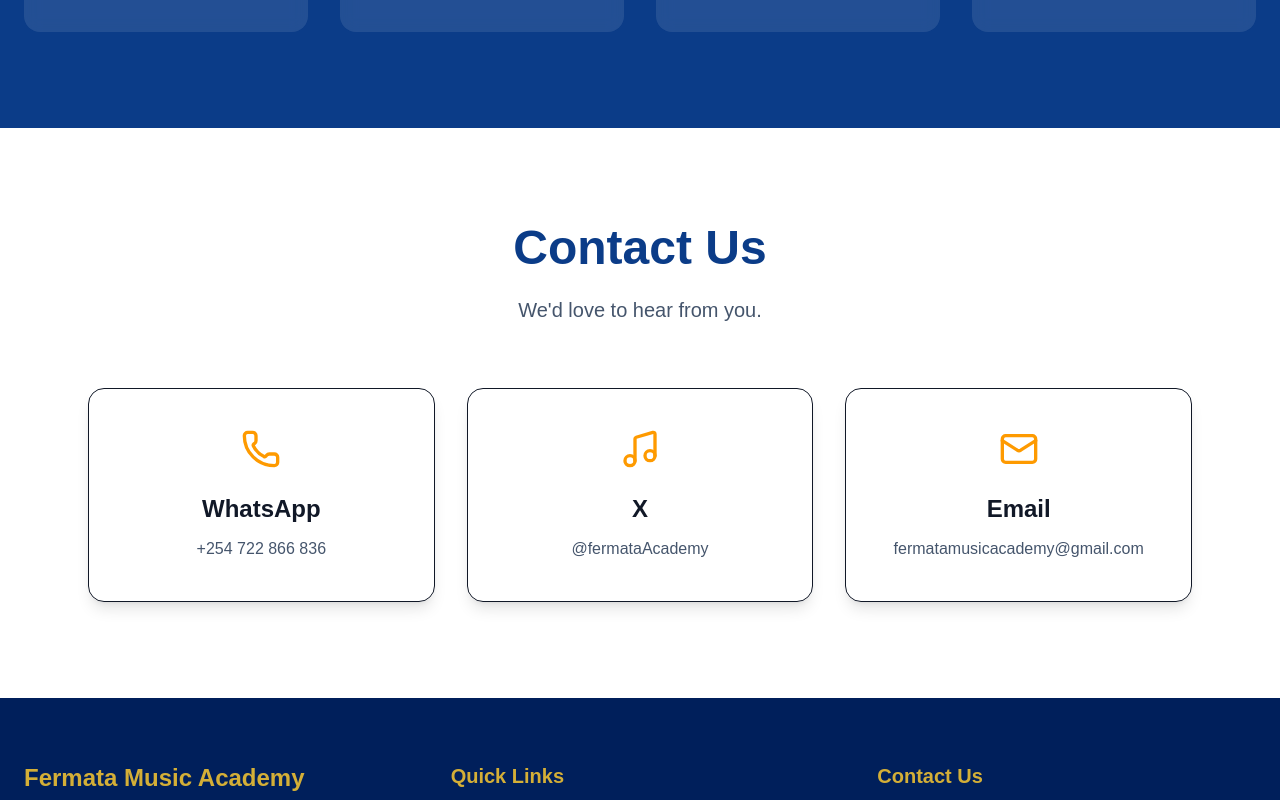
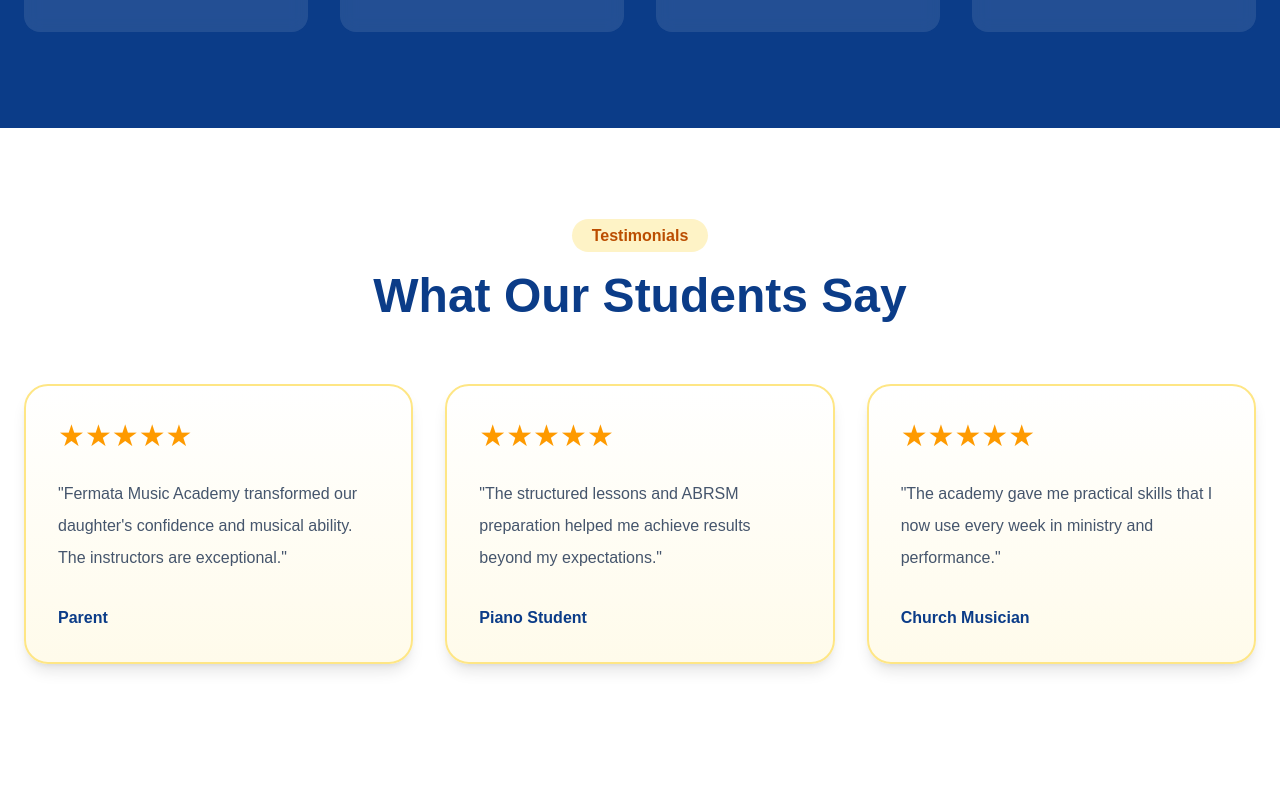
Before and after one commit to chombakimani-design/fermata-music-academy, a Next.js app: page / in a window 1280 px wide. Shown: the part 2840-3640 px from the top of the page. Built offline with nearby package versions, Linux system fonts and the light colour scheme; no server answers; the database is empty.

Commit message:
Add homepage testimonials section

```diff
--- a/app/page.tsx
+++ b/app/page.tsx
@@ -7,6 +7,7 @@
 import Courses from "@/components/home/Courses";
 import WhyChoose from "@/components/home/WhyChoose";
 import Contact from "@/components/home/Contact";
+import Testimonials from "@/components/home/Testimonials";
 import Footer from "@/components/layout/Footer";
 
 export default async function Home() {
@@ -41,6 +42,8 @@
                 <WhyChoose />
             </section>
 
+            <Testimonials />
+
             <section id="contact">
                 <Contact />
             </section>
--- /dev/null
+++ b/components/home/Testimonials.tsx
@@ -0,0 +1,65 @@
+export default function Testimonials() {
+    const testimonials = [
+        {
+            name: "Parent",
+            text: "Fermata Music Academy transformed our daughter's confidence and musical ability. The instructors are exceptional.",
+        },
+        {
+            name: "Piano Student",
+            text: "The structured lessons and ABRSM preparation helped me achieve results beyond my expectations.",
+        },
+        {
+            name: "Church Musician",
+            text: "The academy gave me practical skills that I now use every week in ministry and performance.",
+        },
+    ];
+
+    return (
+        <section className="bg-white py-24">
+
+            <div className="mx-auto max-w-7xl px-6">
+
+                <div className="text-center">
+
+                    <span className="rounded-full bg-amber-100 px-5 py-2 font-semibold text-amber-700">
+                        Testimonials
+                    </span>
+
+                    <h2 className="mt-6 text-5xl font-extrabold text-[#0B3C88]">
+                        What Our Students Say
+                    </h2>
+
+                </div>
+
+                <div className="mt-16 grid gap-8 lg:grid-cols-3">
+
+                    {testimonials.map((item) => (
+
+                        <div
+                            key={item.name}
+                            className="rounded-3xl border-2 border-amber-200 bg-gradient-to-b from-white to-amber-50 p-8 shadow-lg"
+                        >
+
+                            <div className="mb-6 text-3xl text-amber-500">
+                                ★★★★★
+                            </div>
+
+                            <p className="leading-8 text-slate-600">
+                                "{item.text}"
+                            </p>
+
+                            <div className="mt-8 font-bold text-[#0B3C88]">
+                                {item.name}
+                            </div>
+
+                        </div>
+
+                    ))}
+
+                </div>
+
+            </div>
+
+        </section>
+    );
+}
```
